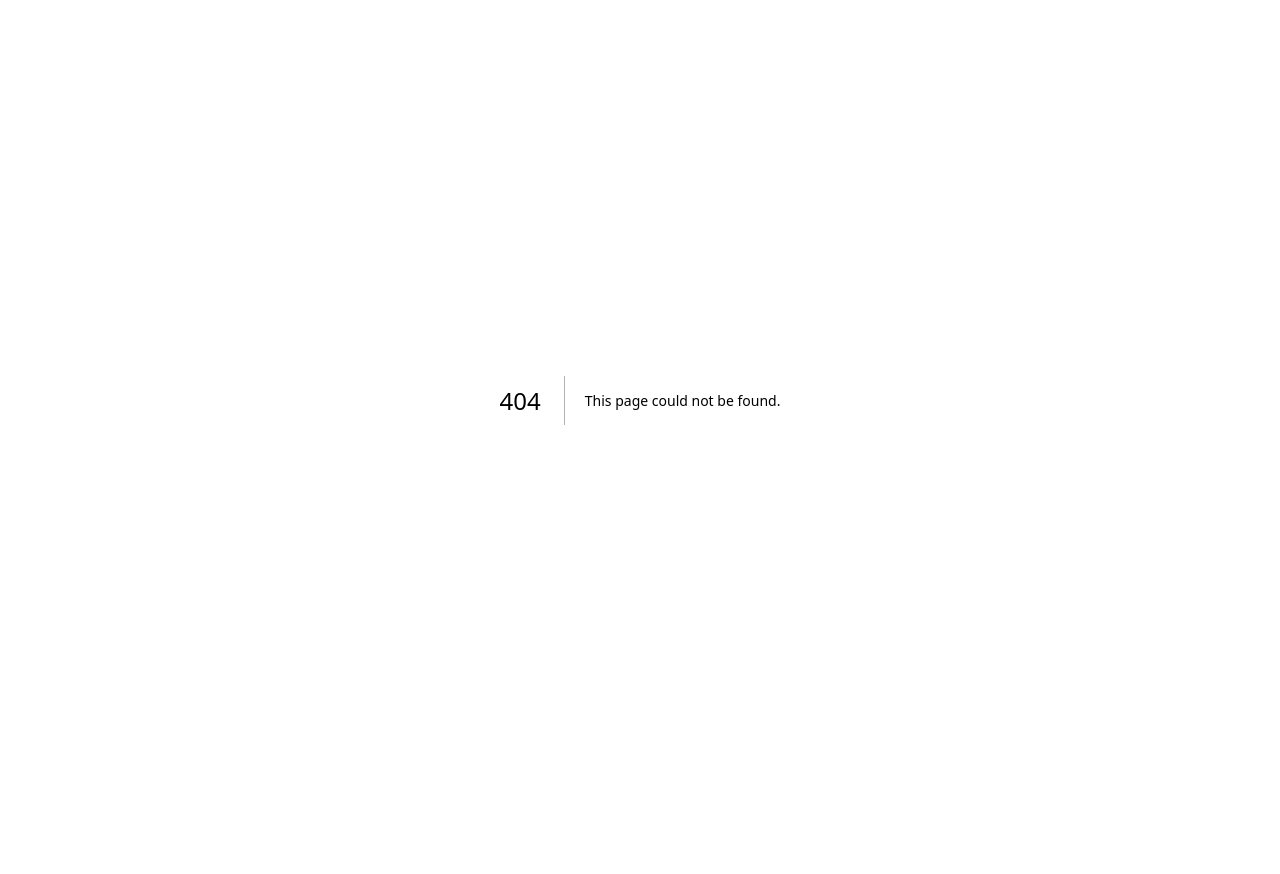
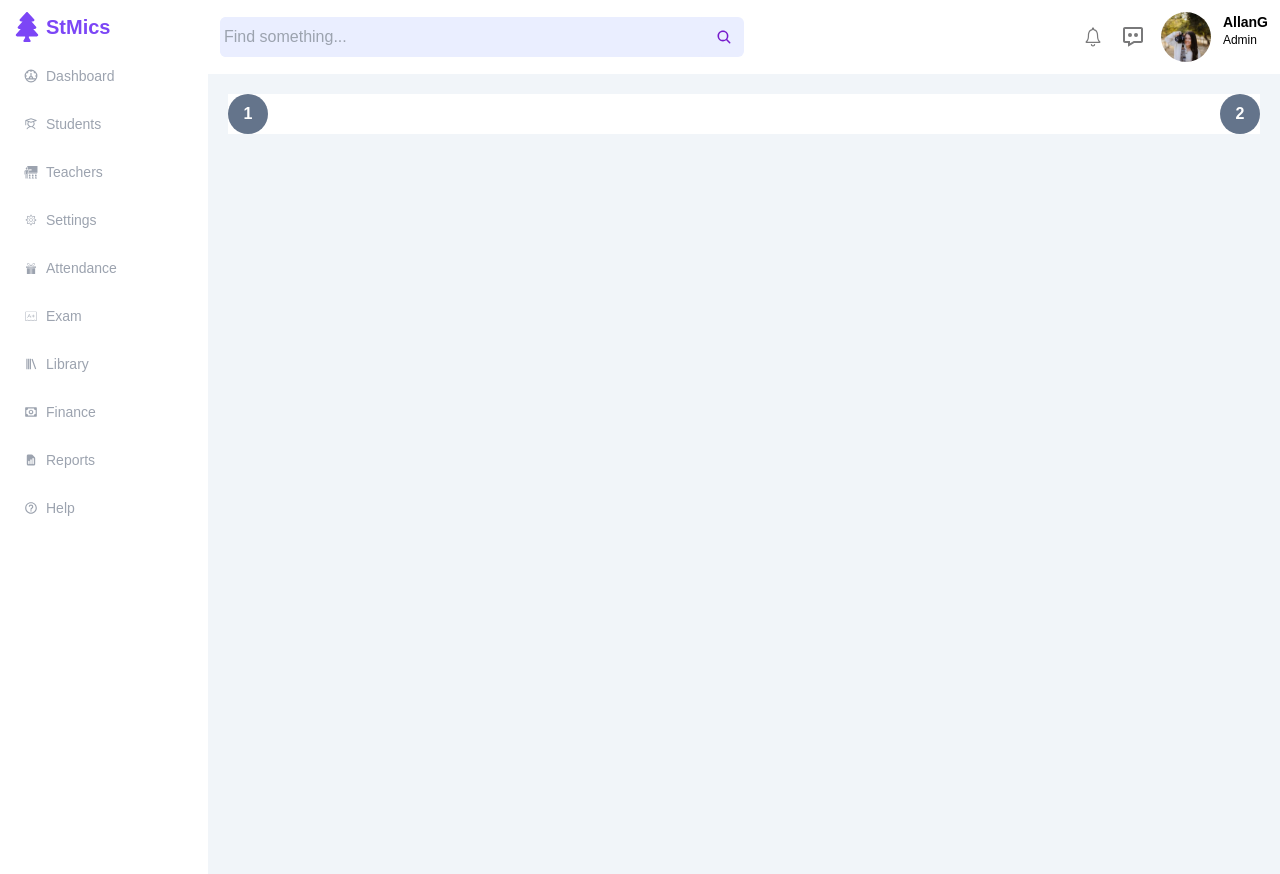
Before and after one commit to AllanG-4779/school-management-frontend, a Next.js app: page /dashboard/students/new in a window 1280 px wide. Before the commit this address had no page. Before the commit the page ends 800 px from the top, so only its background shows below. Built offline with nearby package versions, Linux system fonts and the light colour scheme.

Commit message:
add stepper

```diff
--- a/app/components/ListComponent.tsx
+++ b/app/components/ListComponent.tsx
@@ -3,6 +3,7 @@ import { FaSearch } from "react-icons/fa";
 import { FaPlus } from "react-icons/fa6";
 import TableComponent from "./TableComponent";
 import { StudentData } from "../utils/types";
+import Link from "next/link";
 
 const ListComponent = () => {
   return (
@@ -28,9 +29,11 @@ const ListComponent = () => {
               <option value="A-Z">A-Z</option>
             </select>
           </div>
-          <div className="p-2 bg-purple-600 text-white rounded-md min-w-[6rem] flex items-center gap-2 ">
-            <FaPlus className="text-white" />
-            <p className="font-bold ">New Item</p>
+          <div className="p-2 bg-purple-600 hover:bg-purple-700  cursor-pointer text-white rounded-md min-w-[6rem] ">
+            <Link href={"./students/new"} className="flex items-center gap-2 ">
+              <FaPlus className="text-white" />
+              <p className="font-bold ">New Student</p>
+            </Link>
           </div>
         </div>
       </div>
--- a/app/components/NavigationBar.tsx
+++ b/app/components/NavigationBar.tsx
@@ -13,7 +13,7 @@ const NavigationBar = ({
   current: boolean;
 }) => {
   return (
-    <nav className="flex p-3 items-center">
+    <nav className="flex p-3 items-center ">
       <div className="hidden md:flex  flex-1 bg-[#eaeeff] rounded-md ">
         <input
           type="text"
--- /dev/null
+++ b/app/components/RegisterStudent.tsx
@@ -0,0 +1,20 @@
+import React from "react";
+import Stepper from "./Stepper";
+import AcademicInformation from "./registration-components/AcademicInformation";
+import GuardianInformation from "./registration-components/GuardianInformation";
+
+const PersonalInformation = () => {
+  return (
+    <div className="flex flex-col gap-3">
+      <Stepper
+        title="Register Student"
+        items={[
+          <AcademicInformation key="steps" />,
+          <GuardianInformation key="items" />,
+        ]}
+      />
+    </div>
+  );
+};
+
+export default PersonalInformation;
--- /dev/null
+++ b/app/components/Stepper.tsx
@@ -0,0 +1,34 @@
+import React, { ReactNode } from "react";
+
+const Stepper: React.FC<StepperType> = (props) => {
+  const steps = props.items.map((_, index) => {
+    return (
+      <div
+        className="bg-slate-500 w-10 h-10 rounded-[50%] flex items-center justify-center text-white"
+        key={index}
+      >
+        {index + 1}
+      </div>
+    );
+  });
+
+  return (
+    <div className=" bg-white relative">
+      <div
+        className={`flex  justify-between w-full mx-auto rounded-md font-bold`}
+      >
+        {steps}
+      </div>
+      <div
+        className={`bg-gray-400 h-1  absolute w-[100%]`}
+        style={{ top: "50%", zIndex: -1 }}
+      ></div>
+    </div>
+  );
+};
+
+type StepperType = {
+  items: ReactNode[];
+  title: string;
+};
+export default Stepper;
--- /dev/null
+++ b/app/components/registration-components/AcademicInformation.tsx
@@ -0,0 +1,32 @@
+import React from 'react'
+
+const AcademicInformation = () => {
+  return (
+    <div>
+      {" "}
+      <div className="p-2 bg-white rounded-md border flex flex-col gap-2 shadow-sm w-10/12 mx-auto">
+        <p className="text-slate-500 font-bold">
+          Parent / Guardian Information
+        </p>
+        <div className="flex flex-col gap-2 text-sm text-slate-600">
+          <label htmlFor="fname">Full Names</label>
+          <input type="text" className=" p-2 border outline-none rounded-md" />
+        </div>
+        <div className="flex flex-col gap-2  text-sm text-slate-600">
+          <label htmlFor="fname">Phone Number </label>
+          <input type="text" className=" p-2 border outline-none rounded-md" />
+        </div>
+        <div className="flex flex-col gap-2  text-sm text-slate-600">
+          <label htmlFor="fname">Email</label>
+          <input type="text" className=" p-2 border outline-none rounded-md" />
+        </div>
+        <div className="flex flex-col gap-2  text-sm text-slate-600">
+          <label htmlFor="fname">Emergency Contact</label>
+          <input type="text" className=" p-2 border outline-none rounded-md" />
+        </div>
+      </div>
+    </div>
+  );
+}
+
+export default AcademicInformation
--- /dev/null
+++ b/app/components/registration-components/GuardianInformation.tsx
@@ -0,0 +1,23 @@
+import React from "react";
+
+const GuardianInformation = () => {
+  return (
+    <div className="p-2 bg-white rounded-md border flex flex-col gap-2 shadow-sm w-10/12 mx-auto">
+      <p className="text-slate-500 font-bold">Academic Information</p>
+      <div className="flex flex-col gap-2 text-sm text-slate-600">
+        <label htmlFor="fname">Class of Admission</label>
+        <input type="text" className=" p-2 border outline-none rounded-md" />
+      </div>
+      <div className="flex flex-col gap-2  text-sm text-slate-600">
+        <label htmlFor="fname">Year of Admission</label>
+        <input type="text" className=" p-2 border outline-none rounded-md" />
+      </div>
+      <div className="flex flex-col gap-2  text-sm text-slate-600">
+        <label htmlFor="fname">Registration Number</label>
+        <input type="text" className=" p-2 border outline-none rounded-md" />
+      </div>
+    </div>
+  );
+};
+
+export default GuardianInformation;
--- /dev/null
+++ b/app/components/registration-components/PersonalInformation.tsx
@@ -0,0 +1,27 @@
+import React from "react";
+
+const PersonalInformation = () => {
+  return (
+    <div className="p-2 bg-white rounded-md border flex flex-col gap-2 shadow-sm w-10/12 mx-auto">
+      <p className="text-slate-500 font-bold">Personal Information</p>
+      <div className="flex flex-col gap-2 text-sm text-slate-600">
+        <label htmlFor="fname">First Name</label>
+        <input type="text" className=" p-2 border outline-none rounded-md" />
+      </div>
+      <div className="flex flex-col gap-2  text-sm text-slate-600">
+        <label htmlFor="fname">Last Name</label>
+        <input type="text" className=" p-2 border outline-none rounded-md" />
+      </div>
+      <div className="flex flex-col gap-2  text-sm text-slate-600">
+        <label htmlFor="fname">Surname</label>
+        <input type="text" className=" p-2 border outline-none rounded-md" />
+      </div>
+      <div className="flex flex-col gap-2  text-sm text-slate-600">
+        <label htmlFor="fname">Date of Birth</label>
+        <input type="date" className=" p-2 border outline-none rounded-md" />
+      </div>
+    </div>
+  );
+};
+
+export default PersonalInformation;
--- a/app/dashboard/layout.tsx
+++ b/app/dashboard/layout.tsx
@@ -13,7 +13,7 @@ const Layout = ({ children }: { children: ReactNode }) => {
     <div className="flex flex-col">
       <div className="flex">
         <SideBar visible={menuStatus} />
-        <div className="flex flex-col w-full">
+        <div className="flex flex-col w-full ">
           <NavigationBar current={menuStatus} toggle={updateState} />
           <div
             className="p-5 bg-slate-100 min-h-full"
--- /dev/null
+++ b/app/dashboard/students/new/page.tsx
@@ -0,0 +1,12 @@
+import PersonalInformation from "@/app/components/RegisterStudent";
+import React from "react";
+
+const page = () => {
+  return (
+    <div>
+      <PersonalInformation />
+    </div>
+  );
+};
+
+export default page;
```
Also changed, not shown: app/components/Donut.tsx (line endings or trailing spaces).
